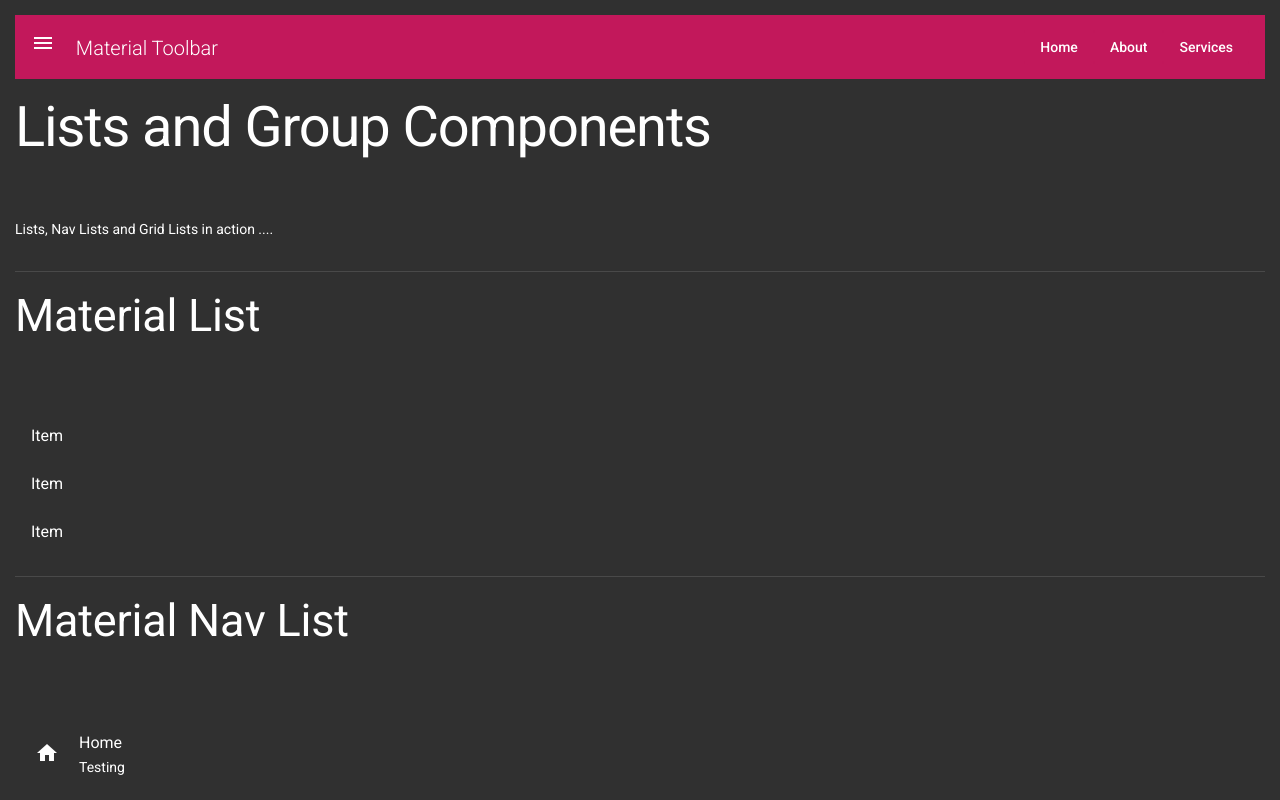
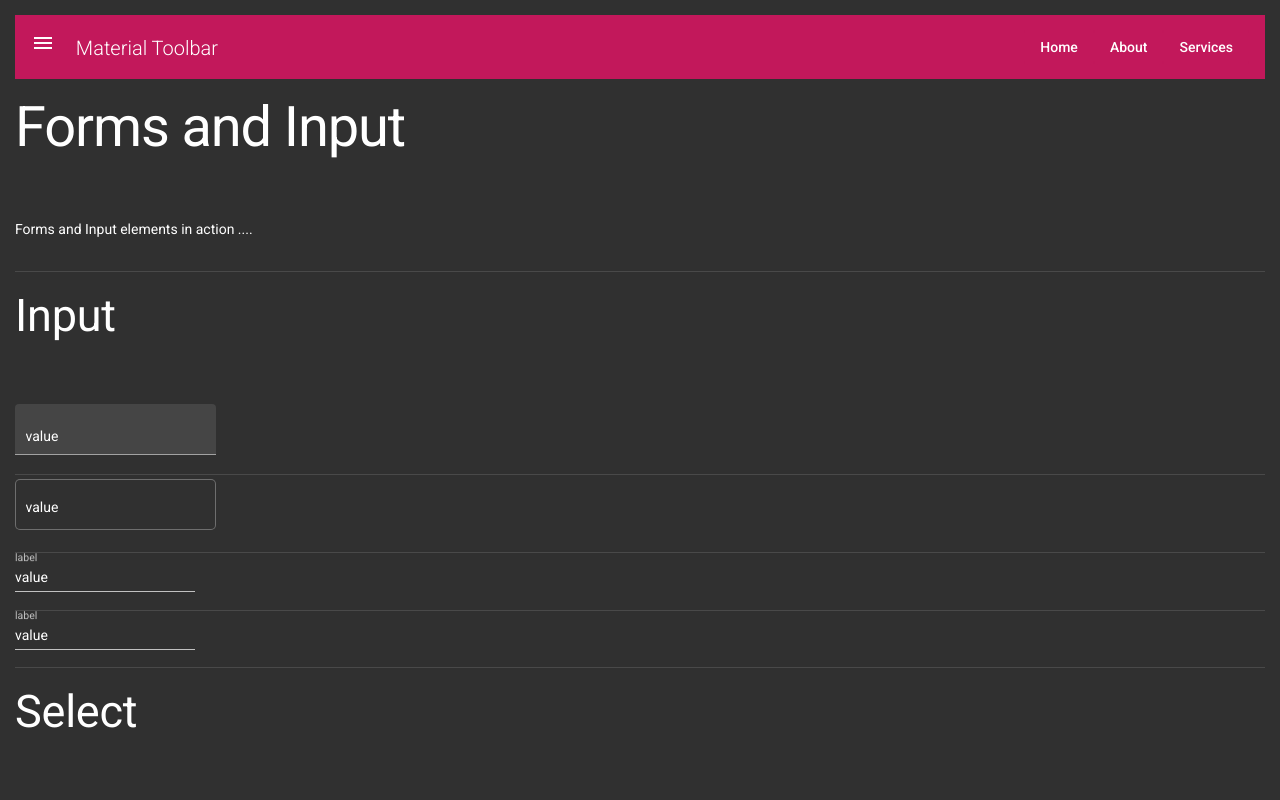
Before and after one commit to Metrophobe/angular-material-layouts, an Angular app: page / in a window 1280 px wide. Built offline with nearby package versions, Linux system fonts and the light colour scheme.

Commit message:
ex4-forms and input

```diff
--- a/src/app/components/root/app.component.html
+++ b/src/app/components/root/app.component.html
@@ -1,5 +1,5 @@
 <mat-sidenav-container>
-    <mat-sidenav [(opened)]=opened>
+    <mat-sidenav [(opened)]=opened mode="over"> <!-- over side push-->
             SideNav
     </mat-sidenav>
     <mat-sidenav-content>
@@ -21,167 +21,55 @@
             </div>
         </mat-toolbar>
         <br>
-        <p class="mat-display-3">Lists and Group Components</p>
-        <p>Lists, Nav Lists and Grid Lists in action .... </p>
+        <p class="mat-display-3">Forms and Input</p>
+        <p>Forms and Input elements in action .... </p>
         <br>
         <mat-divider></mat-divider>
         <br>
-        <p class="mat-display-2">Material List</p>
-        <mat-list>
-            <mat-list-item>Item </mat-list-item>
-            <mat-list-item>Item </mat-list-item>
-            <mat-list-item>Item </mat-list-item>
-        </mat-list>
+        <p class="mat-display-2">Input </p>
+        <mat-form-field floatLabel="auto" hideRequiredMarker appearance="fill">
+            <input matInput placeholder="label" value="value">
+        </mat-form-field>
+        <mat-divider></mat-divider>
+        <mat-form-field floatLabel="auto" hideRequiredMarker appearance="outline" color="warn">
+            <input matInput placeholder="label" value="value">
+        </mat-form-field>
+        <mat-divider></mat-divider>
+        <mat-form-field floatLabel="auto">
+            <input matInput placeholder="label" value="value">
+        </mat-form-field>
+        <mat-divider></mat-divider>
+        <mat-form-field floatLabel="auto" color="warn">
+            <input matInput placeholder="label" value="value">
+        </mat-form-field>
         <br>
         <mat-divider></mat-divider>
         <br>
-        <p class="mat-display-2">Material Nav List</p>
-        <mat-nav-list>
-            <mat-list-item>
-                <mat-icon matListIcon>home</mat-icon>
-                <h3 matLine>Home</h3>
-                <p matLine>Testing</p>
-            </mat-list-item>
-            <mat-list-item>
-                <mat-icon matListIcon>info</mat-icon>
-                <h3 matLine>About</h3>
-                <p matLine>Testing</p>
-            </mat-list-item>
-            <mat-divider></mat-divider>
-            <mat-list-item>
-                <mat-icon matListIcon>star</mat-icon>
-                <h3 matLine>Services</h3>
-                <p matLine>Testing</p>
-            </mat-list-item>
-            <a mat-list-item> Regular Nav List Item  </a>
-        </mat-nav-list>
+        <p class="mat-display-2">Select </p>
+        <mat-form-field>
+        <mat-select placeholder="Please Select a Country" [(ngModel)]="selectedValue" name="item">
+            <mat-option *ngFor="let item of items" [value]="item.value">
+                {{item.viewValue}}
+            </mat-option>
+        </mat-select>
+        </mat-form-field>
+        <h1>
+            {{selectedValue | json }}
+        </h1>
         <br>
         <mat-divider></mat-divider>
         <br>
-        <p class="mat-display-2">Mat Grid List </p>
-        <mat-grid-list cols="2" rowHeight="2:1" gutterSize="1em" raised>
-            <mat-grid-tile colspan="2"> Tile 1 </mat-grid-tile>
-            <mat-grid-tile rowspan="2"> Tile 2 </mat-grid-tile>
-            <mat-grid-tile> Tile 3 </mat-grid-tile>
-            <mat-grid-tile> Tile 4 </mat-grid-tile>
-        </mat-grid-list>
-        <br>
-        <mat-divider></mat-divider>
-        <br>
-        <p class="mat-display-2">Material Expansion Panel</p>
-        <mat-expansion-panel>
-            <mat-expansion-panel-header>
-                <mat-panel-title>
-                    Membership One Enrolment
-                </mat-panel-title>
-                <mat-panel-description>
-                    Description of Panel
-                </mat-panel-description>
-            </mat-expansion-panel-header>
-            Content of Expansion Panel
-            <mat-action-row>
-                <button mat-button><mat-icon>home</mat-icon>Enroll</button>
-            </mat-action-row>
-        </mat-expansion-panel>
-        <mat-expansion-panel>
-            <mat-expansion-panel-header>
-                <mat-panel-title>
-                    Membership Two Enrolment
-                </mat-panel-title>
-                <mat-panel-description>
-                    Description of Panel
-                </mat-panel-description>
-            </mat-expansion-panel-header>
-            Content of Expansion Panel
-            <mat-action-row>
-                <button mat-button><mat-icon>home</mat-icon>Enroll</button>
-            </mat-action-row>
-        </mat-expansion-panel>
-        <br>
-        <mat-divider></mat-divider>
-        <br>
-        <p class="mat-display-2">Material Accordion</p>
-        <mat-accordion multi="true">
-        <mat-expansion-panel>
-            <mat-expansion-panel-header>
-                <mat-panel-title>
-                    Membership One Enrolment
-                </mat-panel-title>
-                <mat-panel-description>
-                    Description of Panel
-                </mat-panel-description>
-            </mat-expansion-panel-header>
-            Content of Expansion Panel
-            <mat-action-row>
-                <button mat-button><mat-icon>home</mat-icon>Enroll</button>
-            </mat-action-row>
-        </mat-expansion-panel>
-        <mat-expansion-panel>
-            <mat-expansion-panel-header>
-                <mat-panel-title>
-                    Membership Two Enrolment
-                </mat-panel-title>
-                <mat-panel-description>
-                    Description of Panel
-                </mat-panel-description>
-            </mat-expansion-panel-header>
-            Content of Expansion Panel
-            <mat-action-row>
-                <button mat-button><mat-icon>home</mat-icon>Enroll</button>
-            </mat-action-row>
-        </mat-expansion-panel>
-    </mat-accordion>
-        <br>
-        <mat-divider></mat-divider>
-        <br>
-        <p class="mat-display-2">Material Cards</p>
-        <mat-card>
-            <mat-card-header>
-                <mat-card-title>title</mat-card-title>
-                <mat-card-subtitle>subtitle</mat-card-subtitle>
-            </mat-card-header>
-            <mat-card-content>
-                Content of Card
-            </mat-card-content>
-            <mat-card-actions align="end">
-                <button mat-button>Ok</button>
-            </mat-card-actions>
-        </mat-card>
-        <br>
-        <mat-divider></mat-divider>
-        <br>
-        <p class="mat-display-2">Material Tabs</p>
-        <mat-tab-group>
-            <mat-tab label="TabHeader1">Tab 1</mat-tab>
-            <mat-tab label="TabHeader">Tab 2</mat-tab>
-            <mat-tab label="TabTabHeader2">Tab 3</mat-tab>
-        </mat-tab-group>
-        <br>
-        <mat-divider></mat-divider>
-        <br>
-        <p class="mat-display-2">Horizontal Material Stepper</p>
-        <mat-horizontal-stepper>
-            <mat-step label="label1">
-                Step 1
-            </mat-step>
-            <mat-step label="label2">
-                Step 2
-            </mat-step>
-        </mat-horizontal-stepper>
-        <br>
-        <mat-divider></mat-divider>
-        <br>
-        <p class="mat-display-2">Vertical Material Stepper</p>
-        <mat-vertical-stepper>
-            <mat-step label="label1" completed=true optional=true>
-                Step 1
-            </mat-step>
-            <mat-step label="label2">
-                Step 2
-            </mat-step>
-        </mat-vertical-stepper>
+        <p class="mat-display-2">Autocomplete </p>
+        <mat-form-field>
+            <input matInput placeholder="label" [matAutocomplete]=auto value="value">
+            <mat-autocomplete #auto=matAutocomplete>
+                <mat-option *ngFor="let option of options" [value]=option >
+                    {{option}}
+                </mat-option>
+             </mat-autocomplete>
+        </mat-form-field>
     </mat-sidenav-content>
-</mat-sidenav-container>
+  <mat-sidenav-container>
 
 <mat-menu #menu="matMenu">
     <button mat-menu-item>Item 1 </button>
--- a/src/app/components/root/app.component.ts
+++ b/src/app/components/root/app.component.ts
@@ -5,14 +5,34 @@ import { Component } from '@angular/core';
   templateUrl: './app.component.html',
   styleUrls: ['./app.component.scss']
 })
+
 export class AppComponent {
 
+  opened = false; //used with main menu
+  title = 'Material'; // used with title
+
+  //Used with Select Control
+  items = [
+  {
+    value:0,
+   viewValue:"Italy"
+  },
+  {
+    value:1,
+   viewValue:"Hungary"
+  },
+  {
+    value:2,
+    viewValue:"Norway"
+  }];
+
+  selectedValue = {};
+
+  //Used with Menu and submenus (lazy loading)
   data = {
     name:"Peter",
     age:50
   }
 
-  opened = false;
-  title = 'Material';
-
+  options:string[] = ['Angular', 'React', 'Vue'];
 }
--- a/src/app/modules/material.module.ts
+++ b/src/app/modules/material.module.ts
@@ -17,10 +17,12 @@ import { MatTabsModule } from '@angular/material/tabs';
 import { MatStepperModule } from '@angular/material/stepper';
 import { MatFormFieldModule } from '@angular/material/form-field';
 import { MatInputModule } from '@angular/material/input';
+import { MatSelectModule } from '@angular/material/select';
+import { MatAutocompleteModule } from '@angular/material/autocomplete';
 
 
 const MaterialComponents = [
-  MatFormFieldModule, MatInputModule, MatListModule, MatTabsModule, MatStepperModule, MatCardModule, MatExpansionModule, MatDividerModule, MatGridListModule, MatSidenavModule, MatMenuModule, MatButtonModule, MatButtonToggleModule, MatIconModule, MatBadgeModule, MatProgressSpinnerModule, MatProgressBarModule, MatToolbarModule
+  MatSelectModule, MatAutocompleteModule, MatFormFieldModule, MatInputModule, MatListModule, MatTabsModule, MatStepperModule, MatCardModule, MatExpansionModule, MatDividerModule, MatGridListModule, MatSidenavModule, MatMenuModule, MatButtonModule, MatButtonToggleModule, MatIconModule, MatBadgeModule, MatProgressSpinnerModule, MatProgressBarModule, MatToolbarModule
 ];
 
 @NgModule({
```
Also changed, not shown: 1 other file (tests, documents, lock files or other folders).
